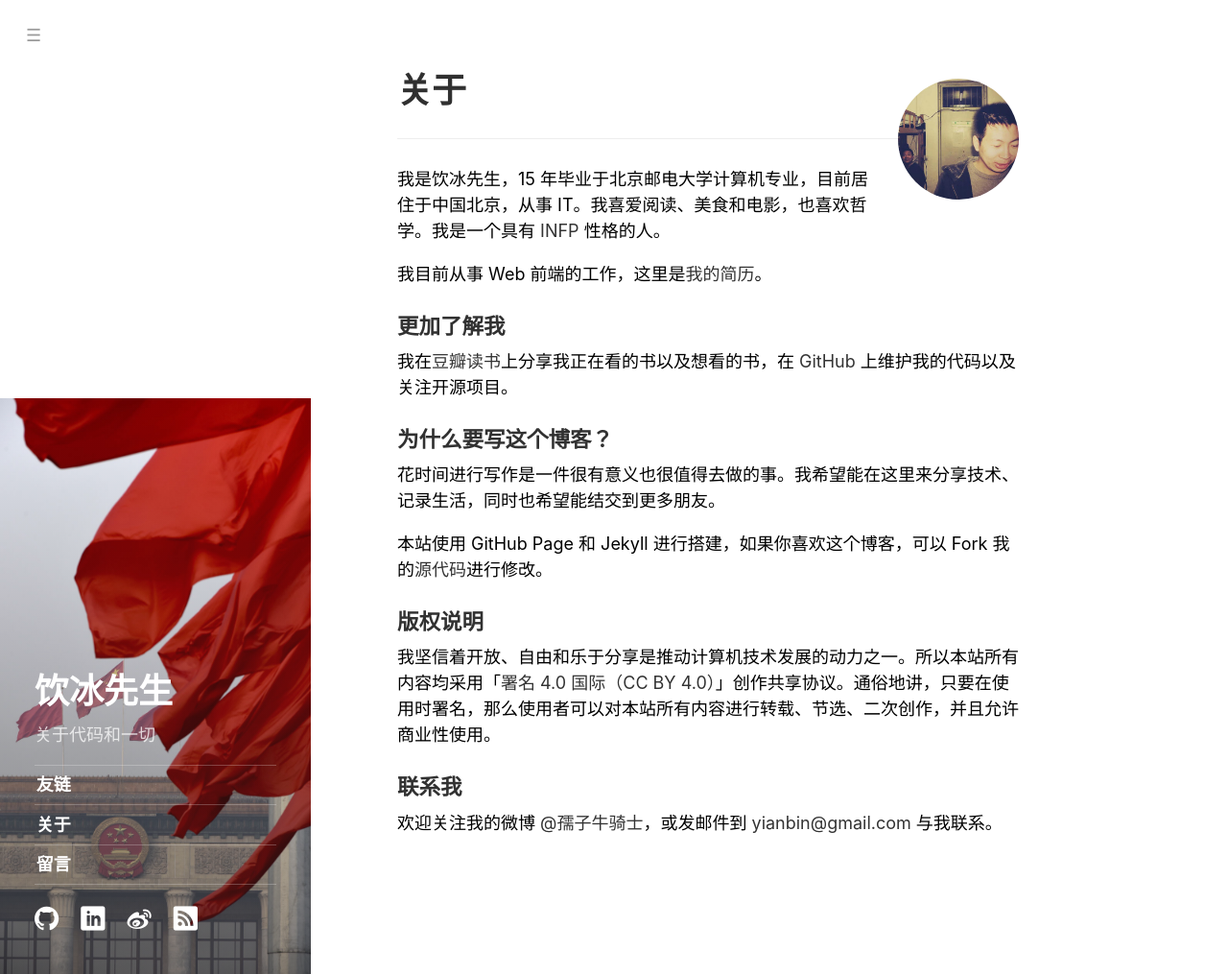
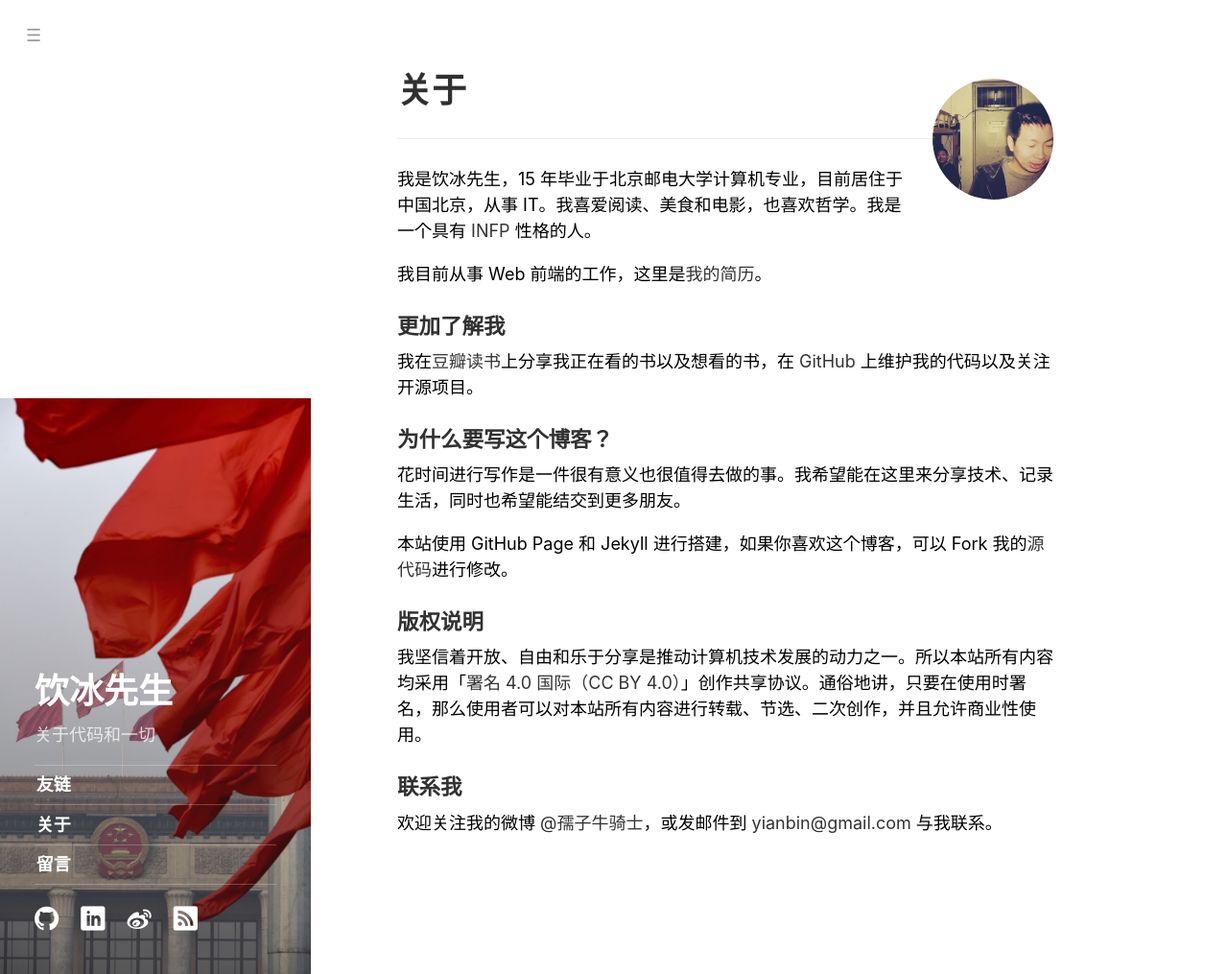
Before and after one commit to ybm/myanbin.github.io, a Jekyll site: the page built from about.md, in a window 1280 px wide and 1015 px high. Shown: the whole window at 96% size. Built offline with Jekyll 4.4.1, drawn with Linux system fonts in a browser that asks for light colours.

Commit message:
修改宽度

```diff
--- a/public/css/hyde.scss
+++ b/public/css/hyde.scss
@@ -279,7 +279,7 @@ h1, h2, h3, h4, h5, h6 {
 
 @media (min-width: 48em) {
   .content {
-    max-width: 38rem;
+    max-width: 40rem;
     margin-left: 20rem;
     margin-right: 2rem;
     border-left: none;
--- a/public/css/poole.scss
+++ b/public/css/poole.scss
@@ -359,6 +359,7 @@ tbody tr:nth-child(odd) th {
   color: #9a9a9a;
 }
 
+/* Heading 2 style in post */
 h2::before {
   content: '';
 }
```
